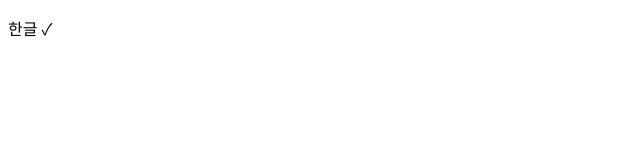
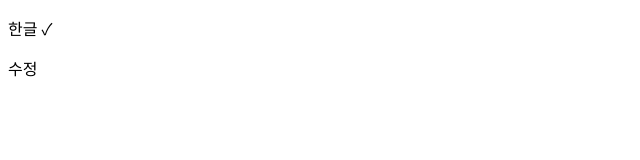
Before and after one commit to yhk1m/htmlviewer, a plain HTML site: page 1/index.html in a window 1280 px wide. Shown: the full height of the page, 0-640 px from the left. Drawn offline with Linux system fonts and the light colour scheme.

Commit message:
Update page 1

```diff
--- a/1/index.html
+++ b/1/index.html
@@ -1 +1 @@
-<!doctype html><title>테스트 1792504597521</title><p>한글 ✓</p>
+<!doctype html><title>테스트 1792504597521</title><p>한글 ✓</p><p>수정</p>
```
